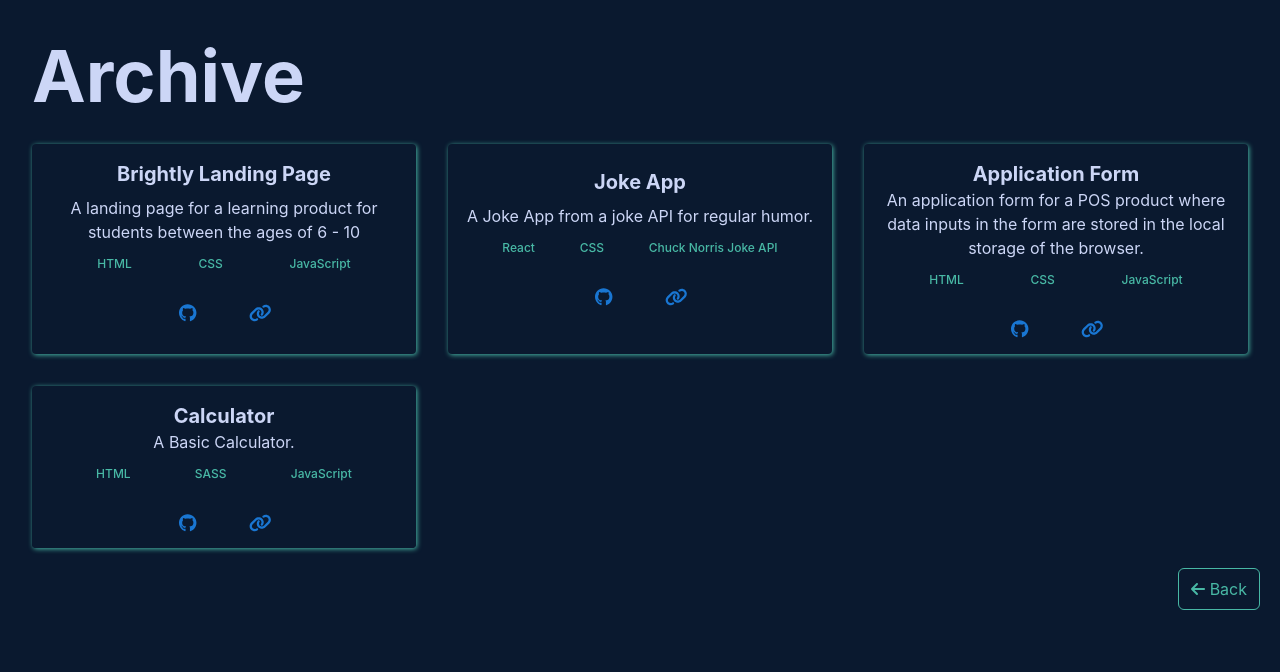
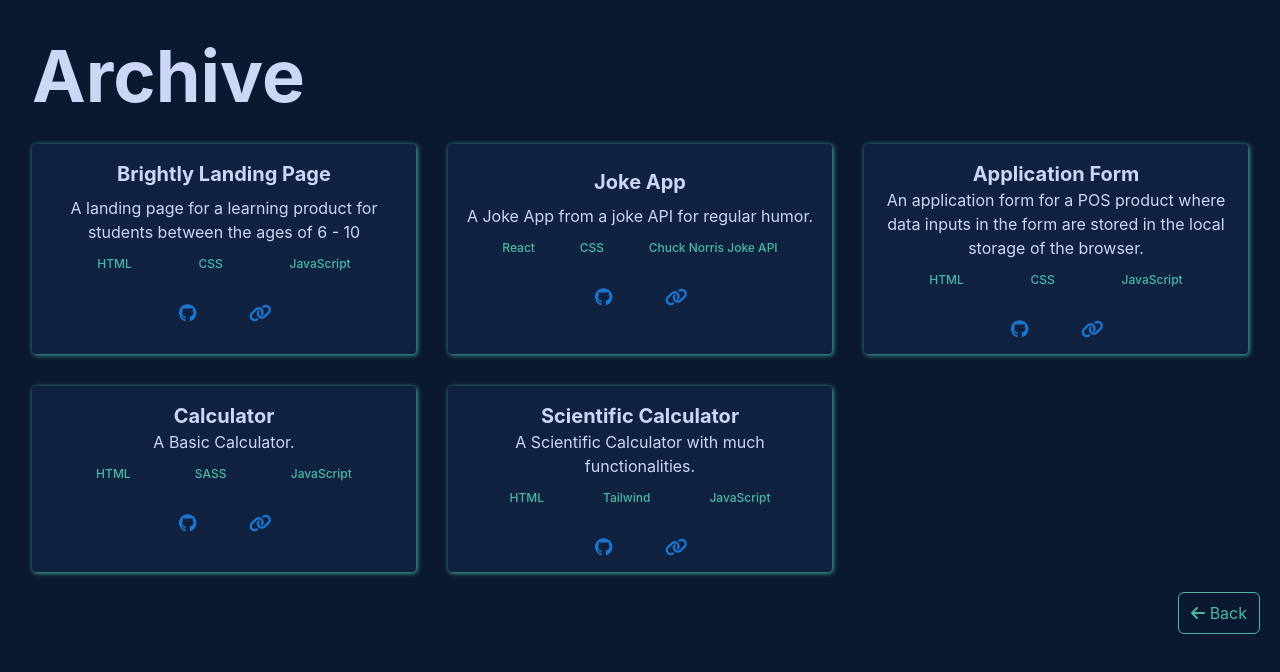
Before and after one commit to Omolaso/myPortfolio, a React (Create React App) app: page /archive in a window 1280 px wide. Shown: the top 672 px of the page. Built offline with nearby package versions, Linux system fonts and the light colour scheme.

Commit message:
additions

```diff
--- a/src/components/Archive.jsx
+++ b/src/components/Archive.jsx
@@ -27,7 +27,7 @@ const Archive = () => {
 
             {/* BRIGHTLY */}
 
-            <Card id='archive-card' sx={{ backgroundColor: '#0A192F' }}>
+            <Card id='archive-card' sx={{ backgroundColor: '#112240' }}>
                 <CardContent>
 
                     <Typography variant='header'>
@@ -65,7 +65,7 @@ const Archive = () => {
         {/* JOKE APP */}
 
 
-            <Card sx={{ backgroundColor: '#0A192F' }}  id='archive-card'>
+            <Card sx={{ backgroundColor: '#112240' }}  id='archive-card'>
                 <CardContent>
 
                     <Typography variant='header' className='text-lightGrey'>
@@ -104,7 +104,7 @@ const Archive = () => {
         {/* APPLICATION FORM */}
 
 
-            <Card sx={{ backgroundColor: '#0A192F' }}  id='archive-card'>
+            <Card sx={{ backgroundColor: '#112240' }}  id='archive-card'>
                 <CardContent>
 
                     <Typography variant='header' className='text-lightGrey'>
@@ -138,10 +138,10 @@ const Archive = () => {
                 </CardActions>
             </Card>
 
+
         {/* BASIC CALCULATOR */}
 
-
-            <Card sx={{ backgroundColor: '#0A192F' }} id='archive-card'>
+            <Card sx={{ backgroundColor: '#112240' }} id='archive-card'>
                 <CardContent >
 
                     <Typography variant='header' className='text-lightGrey'>
@@ -161,13 +161,49 @@ const Archive = () => {
                     </Typography>
                 </CardContent>
 
-                <CardActions className='flex items-center justify-center bg-black'>
+                <CardActions className='flex items-center justify-center'>
                     <a href="https://github.com/Omolaso/BasicCalculator.git" target='_blank' rel="noopener noreferrer">
                         <Button size="large" title='GitHub'>
                             <FontAwesomeIcon icon={faGithub} className='text-lg'/>
                         </Button>
                     </a>
                     <a href="https://omolaso.github.io/BasicCalculator/" target='_blank' rel="noopener noreferrer">
+                        <Button size="large" title='External Link'>
+                            <FontAwesomeIcon icon={faLink} className='text-lg'/>
+                        </Button>
+                    </a>
+                </CardActions>
+            </Card>
+
+        {/* SCIENTIFIC CALCULATOR */}
+
+            <Card sx={{ backgroundColor: '#112240' }} id='archive-card'>
+                <CardContent >
+
+                    <Typography variant='header' className='text-lightGrey'>
+                        <h2 className='text-xl text-lightGrey font-bold text-center'> Scientific Calculator </h2>
+                    </Typography>
+
+                    <Typography variant='div' className='text-lightGrey text-center'>
+                        <p> A Scientific Calculator with much functionalities. </p>
+                    </Typography>
+
+                    <Typography variant="div">
+                        <section className="flex items-center justify-around mx-auto text-lightGreen text-xs font-medium w-full max-w-xs mt-3">
+                            <span>HTML</span>
+                            <span>Tailwind</span>
+                            <span>JavaScript</span>
+                        </section>
+                    </Typography>
+                </CardContent>
+
+                <CardActions className='flex items-center justify-center'>
+                    <a href="https://github.com/Omolaso/Scientific-Calculator.git" target='_blank' rel="noopener noreferrer">
+                        <Button size="large" title='GitHub'>
+                            <FontAwesomeIcon icon={faGithub} className='text-lg'/>
+                        </Button>
+                    </a>
+                    <a href="https://omolaso.github.io/Scientific-Calculator/" target='_blank' rel="noopener noreferrer">
                         <Button size="large" title='External Link'>
                             <FontAwesomeIcon icon={faLink} className='text-lg'/>
                         </Button>
--- a/src/components/Sidebar.jsx
+++ b/src/components/Sidebar.jsx
@@ -49,6 +49,7 @@ const SideBar = () => {
     // }
 
     return (
+        <div id="outer-container">
             <Menu
               pageWrapId={ "page-wrap" }
               outerContainerId={ "outer-container" }
@@ -66,7 +67,7 @@ const SideBar = () => {
               // className='flex-col items-center justify-center min-h-screen'
               >
 
-            <ul className='text-lightGrey text-xl' id="nav">
+              <ul className='text-lightGrey text-xl overflow-auto' id="page-wrap">
                   {/* <li> <a href='#home' className='hover:text-lightGreen hover:transition ease-in-out'> Home </a> </li> */}
                   <li id="nav-list"> <a href='#about' className='hover:text-lightGreen hover:transition ease-in-out'> About </a> </li>
                   <li id="nav-list"> <a href='#projects' className='hover:text-lightGreen hover:transition ease-in-out'> My Projects </a> </li>
@@ -83,6 +84,7 @@ const SideBar = () => {
                   </li>
               </ul>
             </Menu>
+          </div>
     )
 }
 
--- a/src/index.css
+++ b/src/index.css
@@ -4,6 +4,7 @@
 
 html {
   scroll-behavior: smooth;
+  height: 100%;
 }
 
 body {
@@ -13,6 +14,7 @@ body {
     sans-serif;
   -webkit-font-smoothing: antialiased;
   -moz-osx-font-smoothing: grayscale;
+  height: 100%;
 }
 
 code {
--- a/src/styles/Sidebar.css
+++ b/src/styles/Sidebar.css
@@ -71,7 +71,7 @@
     background: #48B8A5;
 } */
 
-#nav #nav-list{
+#nav-list{
     margin-bottom: 20px;
 }
 
--- a/tailwind.config.js
+++ b/tailwind.config.js
@@ -14,6 +14,7 @@ module.exports = {
         sans:['Poppins', 'sans-serif']
       },
       colors:{
+        lightBlack: '#112240',
         black: '#0A192F',
         lightGreen: '#48B8A5',
         veryLightGrey: '#53D3B9',
```
Lines whose indentation alone changed are shown as unchanged.
